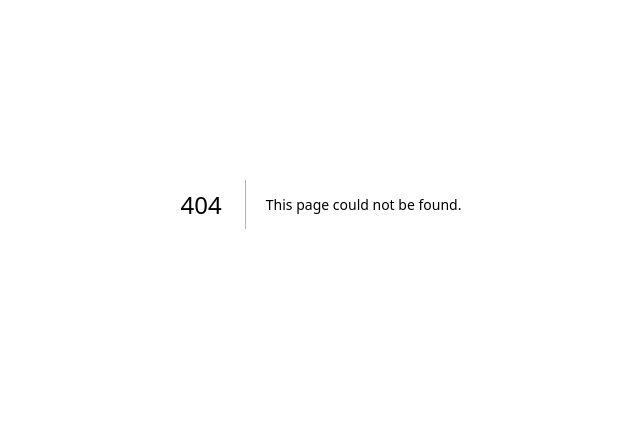
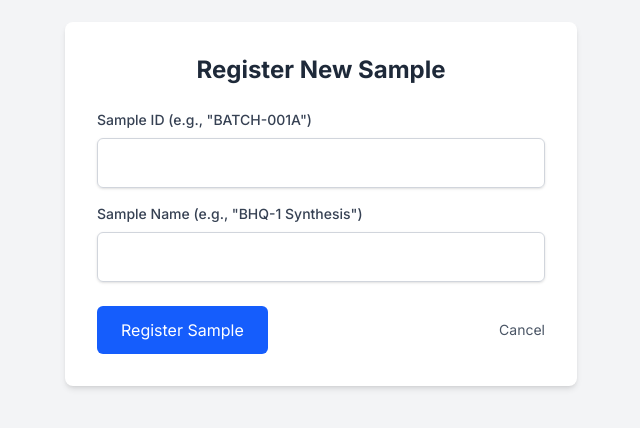
Before and after one commit to yungtyyler/laboratory-sample-tracker-client, a Next.js app: page /dashboard/new in a window 1280 px wide. Before the commit this address had no page. Shown: the part 196-624 px from the top of the page, without its empty margins (319-959 px from the left). Built offline with nearby package versions, Linux system fonts and the light colour scheme.

Commit message:
Add dashboard and sample registration pages

```diff
--- /dev/null
+++ b/src/app/dashboard/new/page.tsx
@@ -0,0 +1,135 @@
+"use client";
+
+import { useState } from "react";
+import { useAuth } from "@/context/AuthContext";
+import { useRouter } from "next/navigation";
+import Link from "next/link";
+
+const API_URL = "https://laboratory-sample-tracker-api.onrender.com";
+
+const NewSample = () => {
+  const [sampleId, setSampleId] = useState("");
+  const [name, setName] = useState("");
+  const [error, setError] = useState<string | null>(null);
+  const [isLoading, setIsLoading] = useState(false);
+  const { token } = useAuth();
+  const router = useRouter();
+
+  const handleSubmit = async (e: React.FormEvent) => {
+    e.preventDefault();
+    if (!token) {
+      setError("You must be logged in to create a sample.");
+      return;
+    }
+    setError(null);
+    setIsLoading(true);
+
+    try {
+      const response = await fetch(`${API_URL}/api/samples/`, {
+        method: "POST",
+        headers: {
+          "Content-Type": "application/json",
+          Authorization: `Token ${token}`,
+        },
+        body: JSON.stringify({
+          sample_id: sampleId,
+          name: name,
+        }),
+      });
+
+      if (!response.ok) {
+        let errorMsg = "Failed to create sample.";
+        try {
+          // Try to parse the error as JSON (the expected DRF response)
+          const data = await response.json();
+          errorMsg =
+            data.sample_id?.[0] || data.name?.[0] || "Failed to create sample.";
+        } catch (jsonError) {
+          // If JSON parsing fails, it's HTML. Get the response as text.
+          const errorText = await response.text();
+          console.error("Server returned non-JSON error:", errorText);
+          errorMsg = "Server returned an unexpected error. Check the console.";
+        }
+        throw new Error(errorMsg);
+      }
+
+      router.push("/dashboard");
+      // eslint-disable-next-line @typescript-eslint/no-explicit-any
+    } catch (err: any) {
+      setError(err.message);
+    } finally {
+      setIsLoading(false);
+    }
+  };
+
+  return (
+    <div className="flex min-h-screen items-center justify-center bg-gray-100">
+      <form
+        onSubmit={handleSubmit}
+        className="w-full max-w-lg rounded-lg bg-white p-8 shadow-md"
+      >
+        <h2 className="mb-6 text-center text-2xl font-bold text-gray-800">
+          Register New Sample
+        </h2>
+
+        {error && (
+          <p className="mb-4 rounded bg-red-100 p-3 text-center text-sm text-red-700">
+            {error}
+          </p>
+        )}
+
+        <div className="mb-4">
+          <label
+            htmlFor="sampleId"
+            className="mb-2 block text-sm font-medium text-gray-700"
+          >
+            Sample ID (e.g., &quot;BATCH-001A&quot;)
+          </label>
+          <input
+            id="sampleId"
+            type="text"
+            value={sampleId}
+            onChange={(e) => setSampleId(e.target.value)}
+            required
+            className="w-full rounded-md border border-gray-300 p-3 text-gray-900 shadow-sm focus:border-blue-500 focus:ring-blue-500"
+          />
+        </div>
+
+        <div className="mb-6">
+          <label
+            htmlFor="name"
+            className="mb-2 block text-sm font-medium text-gray-700"
+          >
+            Sample Name (e.g., &quot;BHQ-1 Synthesis&quot;)
+          </label>
+          <input
+            id="name"
+            type="text"
+            value={name}
+            onChange={(e) => setName(e.target.value)}
+            required
+            className="w-full rounded-md border border-gray-300 p-3 text-gray-900 shadow-sm focus:border-blue-500 focus:ring-blue-500"
+          />
+        </div>
+
+        <div className="flex items-center justify-between">
+          <button
+            type="submit"
+            disabled={isLoading}
+            className="cursor-pointer rounded-md bg-blue-600 px-6 py-3 text-white transition hover:bg-blue-700 disabled:cursor-not-allowed disabled:opacity-50"
+          >
+            {isLoading ? "Registering..." : "Register Sample"}
+          </button>
+          <Link
+            href="/dashboard"
+            className="text-sm text-gray-600 hover:underline"
+          >
+            Cancel
+          </Link>
+        </div>
+      </form>
+    </div>
+  );
+};
+
+export default NewSample;
--- /dev/null
+++ b/src/app/dashboard/page.tsx
@@ -0,0 +1,175 @@
+"use client";
+
+import { useAuth } from "@/context/AuthContext";
+import { useRouter } from "next/navigation";
+import { useEffect, useState } from "react";
+import Link from "next/link";
+
+export interface Sample {
+  id: number;
+  sample_id: string;
+  name: string;
+  owner_username: string;
+  status: "Received" | "Processing" | "Analyzed" | "Complete";
+  created_at: string;
+  updated_at: string;
+  // eslint-disable-next-line @typescript-eslint/no-explicit-any
+  audit_logs: any[]; // type this better later
+}
+
+const API_URL = "https://laboratory-sample-tracker-api.onrender.com";
+
+async function fetchSamples(token: string): Promise<Sample[]> {
+  return await fetch(`${API_URL}/api/samples`, {
+    headers: {
+      Authorization: `Token ${token}`,
+    },
+  }).then((res) => {
+    if (!res.ok) {
+      throw new Error("Failed to fetch samples.");
+    }
+    return res.json();
+  });
+}
+
+const Dashboard = () => {
+  const { token, user, logout } = useAuth();
+  const router = useRouter();
+  const [samples, setSamples] = useState<Sample[]>([]);
+  const [loading, setLoading] = useState(true);
+  const [error, setError] = useState<string | null>(null);
+
+  useEffect(() => {
+    if (!token) {
+      router.push("/login");
+      return;
+    }
+
+    fetchSamples(token)
+      .then((data) => {
+        setSamples(data);
+      })
+      .catch((err) => {
+        setError(err.message);
+      })
+      .finally(() => {
+        setLoading(false);
+      });
+  }, [token, router]);
+
+  if (loading) {
+    return (
+      <div className="flex min-h-screen items-center justify-center">
+        <p className="text-xl">Loading samples...</p>
+      </div>
+    );
+  }
+
+  return (
+    <div className="min-h-screen bg-gray-100 p-8">
+      <header className="mb-8 flex items-center justify-between">
+        <div>
+          <h1 className="text-3xl font-bold text-gray-900">Sample Dashboard</h1>
+          <p className="text-lg text-gray-600">
+            Welcome, {user?.username || "Scientist"}!
+          </p>
+        </div>
+        <button
+          onClick={logout}
+          className="rounded-md bg-red-600 px-4 py-2 text-white transition hover:bg-red-700"
+        >
+          Logout
+        </button>
+      </header>
+
+      <div className="mb-6 flex justify-end">
+        <Link
+          href="/dashboard/new"
+          className="rounded-md bg-green-600 px-5 py-2.5 text-white shadow-sm transition hover:bg-green-700"
+        >
+          + Register New Sample
+        </Link>
+      </div>
+
+      {error && (
+        <p className="mb-4 rounded bg-red-100 p-3 text-center text-sm text-red-700">
+          {error}
+        </p>
+      )}
+
+      <div className="overflow-x-auto rounded-lg bg-white shadow">
+        <table className="min-w-full divide-y divide-gray-200">
+          <thead className="bg-gray-50">
+            <tr>
+              <th
+                scope="col"
+                className="px-6 py-3 text-left text-xs font-medium tracking-wider text-gray-500 uppercase"
+              >
+                Sample ID
+              </th>
+              <th
+                scope="col"
+                className="px-6 py-3 text-left text-xs font-medium tracking-wider text-gray-500 uppercase"
+              >
+                Name
+              </th>
+              <th
+                scope="col"
+                className="px-6 py-3 text-left text-xs font-medium tracking-wider text-gray-500 uppercase"
+              >
+                Status
+              </th>
+              <th
+                scope="col"
+                className="px-6 py-3 text-left text-xs font-medium tracking-wider text-gray-500 uppercase"
+              >
+                Last Updated
+              </th>
+              <th scope="col" className="relative px-6 py-3">
+                <span className="sr-only">Edit</span>
+              </th>
+            </tr>
+          </thead>
+          <tbody className="divide-y divide-gray-200 bg-white">
+            {samples.length > 0 ? (
+              samples.map((sample) => (
+                <tr key={sample.id}>
+                  <td className="px-6 py-4 text-sm font-medium whitespace-nowrap text-gray-900">
+                    {sample.sample_id}
+                  </td>
+                  <td className="px-6 py-4 text-sm whitespace-nowrap text-gray-500">
+                    {sample.name}
+                  </td>
+                  <td className="px-6 py-4 text-sm whitespace-nowrap text-gray-500">
+                    {/* TODO: Add status badge */}
+                    {sample.status}
+                  </td>
+                  <td className="px-6 py-4 text-sm whitespace-nowrap text-gray-500">
+                    {new Date(sample.updated_at).toLocaleString()}
+                  </td>
+                  <td className="px-6 py-4 text-right text-sm font-medium whitespace-nowrap">
+                    {/* TODO: Add Edit Link */}
+                    <a href="#" className="text-blue-600 hover:text-blue-900">
+                      View/Edit
+                    </a>
+                  </td>
+                </tr>
+              ))
+            ) : (
+              <tr>
+                <td
+                  colSpan={5}
+                  className="px-6 py-4 text-center text-sm text-gray-500"
+                >
+                  No samples found.
+                </td>
+              </tr>
+            )}
+          </tbody>
+        </table>
+      </div>
+    </div>
+  );
+};
+
+export default Dashboard;
--- a/src/app/page.tsx
+++ b/src/app/page.tsx
@@ -21,9 +21,17 @@ export default function Home() {
                 </span>
                 !
               </h2>
+
+              <Link
+                href="/dashboard"
+                className="mr-4 mb-4 inline-block rounded-md bg-green-600 px-4 py-2 text-white transition hover:bg-green-700"
+              >
+                Go to Sample Dashboard
+              </Link>
+
               <button
                 onClick={logout}
-                className="rounded-md bg-red-600 px-4 py-2 text-white transition hover:bg-red-700"
+                className="cursor-pointer rounded-md bg-red-600 px-4 py-2 text-white transition hover:bg-red-700"
               >
                 Logout
               </button>
```
